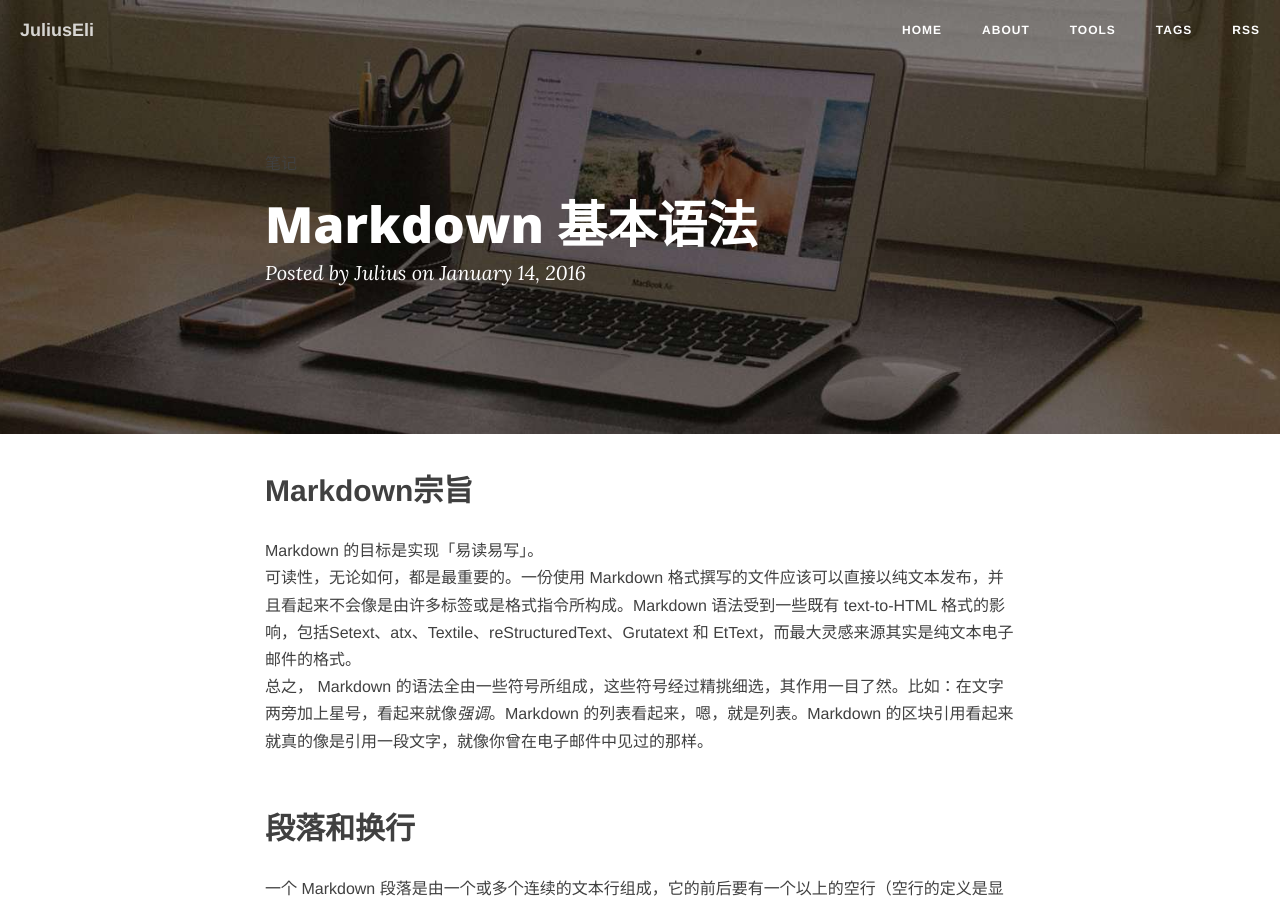
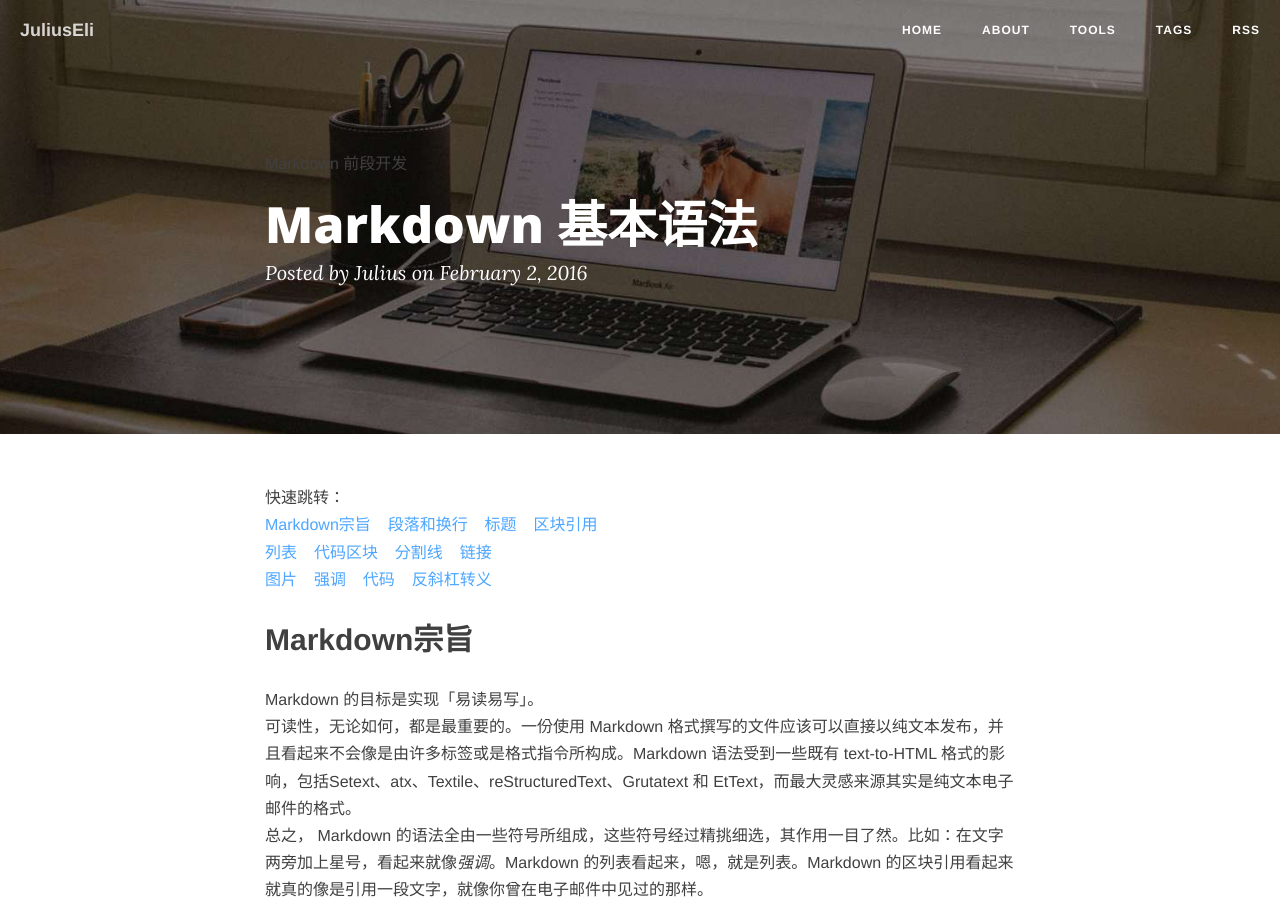
Before and after one commit to Julius-Liu/julius-liu.github.com, a Jekyll site: the page built from _posts/2016-02-02-markdown-syntax.md, in a window 1280 px wide and 900 px high. Built offline with Jekyll 4.4.1, drawn with Linux system fonts in a browser that asks for light colours; nearby versions of some CDN libraries; comment, search, counter and statistics services are not loaded; some of the changed text lies outside the part shown.

```diff
--- a/404.html
+++ b/404.html
@@ -1,7 +1,7 @@
 ---
 layout: page
 header-img: "img/clean-blog-bg.jpg"
-description: "生死契阔 与子成说"
+description: "Wired in."
 permalink: 404.html
 ---
 
--- a/_config.yml
+++ b/_config.yml
@@ -2,7 +2,7 @@
 title: JuliusEli
 header-img: "img/clean-blog-bg.jpg"
 tagline: "tagline"
-description: "生死契阔 与子成说"
+description: "Wired in."
 baseurl: ""
 url: "http://julius-liu.github.io"
 #url: "http://localhost:4000"
--- a/_posts/2016-01-14-markdown-syntax.md
+++ b/_posts/2016-02-02-markdown-syntax.md
@@ -2,17 +2,21 @@
 layout: post
 title: Markdown 基本语法
 categories: [blog]
-tags : [笔记, ]
+tags : [Markdown, 前段开发]
 description: Markdown 基本语法
 ---
+快速跳转：<br>
+[Markdown宗旨](#1) &ensp; [段落和换行](#2) &ensp; [标题](#3) &ensp; [区块引用](#4) <br/>
+[列表](#5) &ensp; [代码区块](#6) &ensp; [分割线](#7) &ensp; [链接](#8) <br/>
+[图片](#9) &ensp; [强调](#10) &ensp; [代码](#11) &ensp; [反斜杠转义](#12) <br/>
 
-## Markdown宗旨 ##
+<h2 id="1">Markdown宗旨</h2>
 Markdown 的目标是实现「易读易写」。<br/>
 可读性，无论如何，都是最重要的。一份使用 Markdown 格式撰写的文件应该可以直接以纯文本发布，并且看起来不会像是由许多标签或是格式指令所构成。Markdown 语法受到一些既有 text-to-HTML 格式的影响，包括Setext、atx、Textile、reStructuredText、Grutatext 和 EtText，而最大灵感来源其实是纯文本电子邮件的格式。<br/>
 总之， Markdown 的语法全由一些符号所组成，这些符号经过精挑细选，其作用一目了然。比如：在文字两旁加上星号，看起来就像*强调*。Markdown 的列表看起来，嗯，就是列表。Markdown 的区块引用看起来就真的像是引用一段文字，就像你曾在电子邮件中见过的那样。<br/>
 <br/>
 
-## 段落和换行 ##
+<h2 id="2">段落和换行</h2>
 一个 Markdown 段落是由一个或多个连续的文本行组成，它的前后要有一个以上的空行（空行的定义是显示上看起来像是空的，便会被视为空行。比方说，若某一行只包含空格和制表符，则该行也会被视为空行）。普通段落不该用空格或制表符来缩进。<br>
 「由一个或多个连续的文本行组成」这句话其实暗示了 Markdown 允许段落内的强迫换行（插入换行符），这个特性和其他大部分的 text-to-HTML 格式不一样（包括 Movable Type 的「Convert Line Breaks」选项），其它的格式会把每个换行符都转成 `<br />` 标签。
 
@@ -20,7 +24,7 @@ Markdown 的目标是实现「易读易写」。<br/>
 
 <br/>
 
-## 标题 ##
+<h2 id="3">标题</h2>
 标题应该是Markdown文件中最常用的一类标记。<br/>
 推荐使用**类 Atx 形式**来创建标题，方法是是在行首插入 1 到 6 个 # ，对应到标题 1 到 6 阶。<br/>
 另外，可以在末尾闭合行首的#，就像这样：
@@ -29,7 +33,7 @@ Markdown 的目标是实现「易读易写」。<br/>
 
 <br/>
 
-## 区块引用 ##
+<h2 id="4">区块引用</h2>
 Markdown 标记区块引用是使用类似 email 中用 > 的引用方式。如果你还熟悉在 email 信件中的引言部分，你就知道怎么在 Markdown 文件中建立一个区块引用，那会看起来像是你自己先断好行，然后在每行的最前面加上 > <br/>
 你可以随意断行，在引用里还是会作为一个段落来处理
 
@@ -51,7 +55,7 @@ Markdown 标记区块引用是使用类似 email 中用 > 的引用方式。如
 
 <br/>
 
-## 列表 ##
+<h2 id="5">列表</h2>
 在行开始出添加星号或者短横，可以创建无序列表。<br>
 
     * 无序列表，项目1
@@ -74,7 +78,7 @@ Markdown 标记区块引用是使用类似 email 中用 > 的引用方式。如
 
 <br/>
 
-## 代码区块 ##
+<h2 id="6">代码区块</h2>
 要手动创建代码区块，在写完一行以后，按下**Enter**，然后按一个**Tab**，Tab后的段落就会以它原本的形式出现。<br/>
 下一行仍旧使用**Tab**开头，也会变成代码的第二行。<br/>
 以下代码，截取自Timer.cpp
@@ -119,7 +123,7 @@ Markdown 标记区块引用是使用类似 email 中用 > 的引用方式。如
 
 <br/>
 
-## 分割线 ##
+<h2 id="7">分割线</h2>
 你可以在一行中用三个以上的星号、减号、底线来建立一个分隔线，行内不能有其他东西。你也可以在星号或是减号中间插入空格。下面每种写法都可以建立分隔线：<br/>
 
     ***
@@ -135,7 +139,7 @@ Markdown 标记区块引用是使用类似 email 中用 > 的引用方式。如
 
 <br/>
 
-## 链接 ##
+<h2 id="8">链接</h2>
 Markdown 支持两种形式的链接语法： 行内式和参考式两种形式。<br/>
 不管是哪一种，链接文字都是用 **[方括号]** 来标记。<br/>
 要建立一个**行内式**的链接，只要在方块括号后面紧接着圆括号并插入网址链接即可，如果你还想要加上链接的 title 文字，只要在网址后面，用双引号把 title 文字包起来即可，有了**title**属性后，当鼠标移至链接标题，将会出现提示。<br/>
@@ -201,7 +205,7 @@ This is [baidu] [baidu_id] reference-style link.
 
 <br/>
 
-## 图片 ##
+<h2 id="9">图片</h2>
 很明显地，要在纯文字应用中设计一个「自然」的语法来插入图片是有一定难度的。<br/>
 Markdown 使用一种和链接很相似的语法来标记图片，同样也允许两种样式： **行内式**和**参考式**。<br/>
 行内式的图片语法看起来像是：
@@ -226,7 +230,7 @@ Markdown 使用一种和链接很相似的语法来标记图片，同样也允
 
 <br/>
 
-## 强调 ##
+<h2 id="10">强调</h2>
 Markdown 使用星号（*）和底线（_）作为标记强调字词的符号，被 * 或 _ 包围的字词会被转成用 `<em>`(斜体) 标签包围，用两个 * 或 _包起来的话，则会被转成 `<strong>`(粗体)。<br/>
 
 举例如下：
@@ -241,7 +245,7 @@ Markdown 使用星号（*）和底线（_）作为标记强调字词的符号，
 
 <br/>
 
-## 代码 ##
+<h2 id="11">代码</h2>
 如果要标记一小段行内代码，你可以用反引号把它包起来（`），例如：
 
     Use the `printf()` function.
@@ -256,7 +260,7 @@ Use the `printf()` function.
 
 <br/>
 
-## 反斜杠转义 ##
+<h2 id="12">反斜杠转义</h2>
 Markdown 可以利用反斜杠来插入一些在语法中有其它意义的符号，例如：如果你想要用星号加在文字旁边的方式来做出强调效果（但不用 <em> 标签），你可以在星号的前面加上反斜杠：
 
 	\*literal asterisks\*
@@ -280,6 +284,9 @@ Markdown 支持以下这些符号前面加上反斜杠来帮助插入普通的
     .   英文句点
     !   惊叹号
 
-<br/>
+快速跳转：<br>
+[Markdown宗旨](#1) &ensp; [段落和换行](#2) &ensp; [标题](#3) &ensp; [区块引用](#4) <br/>
+[列表](#5) &ensp; [代码区块](#6) &ensp; [分割线](#7) &ensp; [链接](#8) <br/>
+[图片](#9) &ensp; [强调](#10) &ensp; [代码](#11) &ensp; [反斜杠转义](#12) <br/>
 
-1/15/2016 2:28:55 PM
+2/2/2016 2:49:24 PM
--- a/index.html
+++ b/index.html
@@ -1,6 +1,6 @@
 ---
 layout: page
-description: "生死契阔 与子成说"
+description: "Wired in."
 ---
 
 {% for post in paginator.posts %}
```
Also changed, not shown: About.md (+14 -0 lines), _posts/2016-01-11-Chinese.md (+8 -4 lines), _posts/2016-01-12-github-basic-command.md (added, +105 -0 lines), README.md, images/breaking-bad.png (added), images/github-basic-command/create-repository.png (added), images/github-basic-command/new-repository.png (added), images/github-basic-command/person-settings-ssh.PNG (added).
